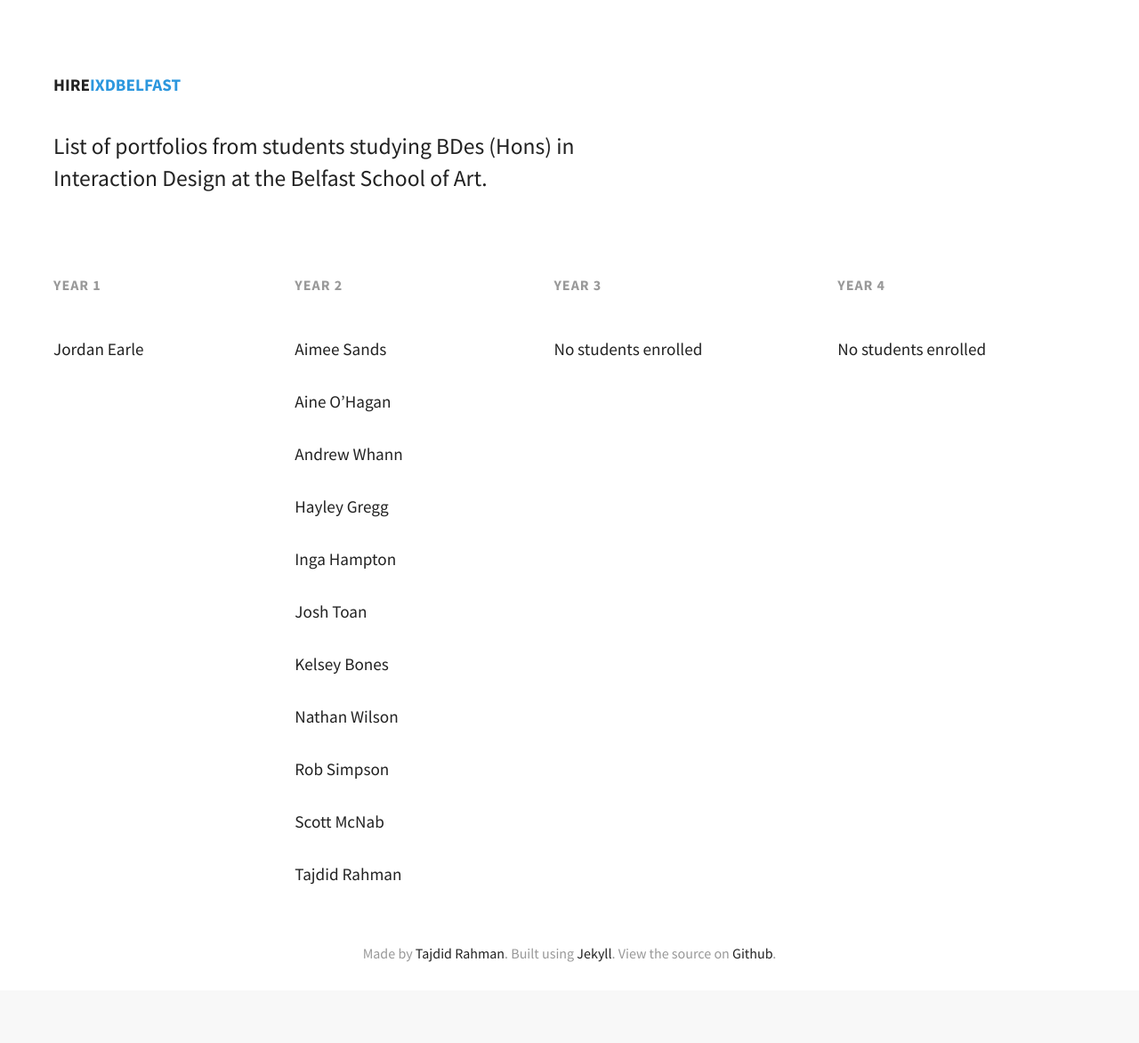
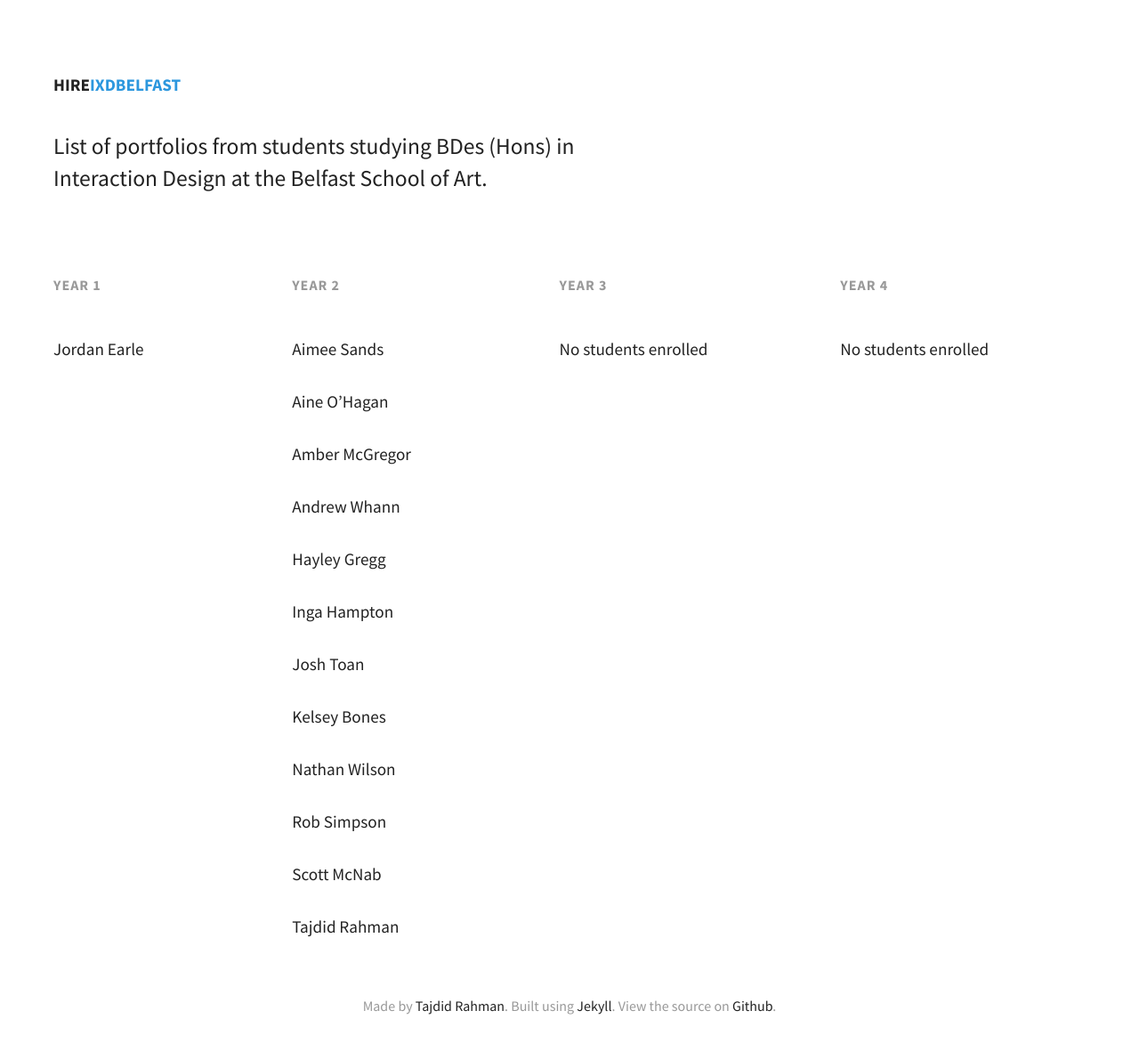
Before and after one commit to hireixdbelfast/hireixdbelfast.github.io, a Jekyll site: the page built from index.html, in a window 1280 px wide. Shown: the whole page at 89% size. Built offline with Jekyll 4.4.1, drawn with Linux system fonts in a browser that asks for light colours; nearby versions of some CDN libraries; before the commit the page ends 1113 px from its top, so only the background shows below that.

Commit message:
New link

```diff
--- a/_data/yeargroup.yml
+++ b/_data/yeargroup.yml
@@ -39,3 +39,6 @@
     - name: "Aine O’Hagan"
       url: "http://aineohdesign.com/"
       twitter: "aine_ohagan"
+    - name: "Amber McGregor"
+      url: "http://littleelefant.design/"
+      twitter: "little_elefant"
```
